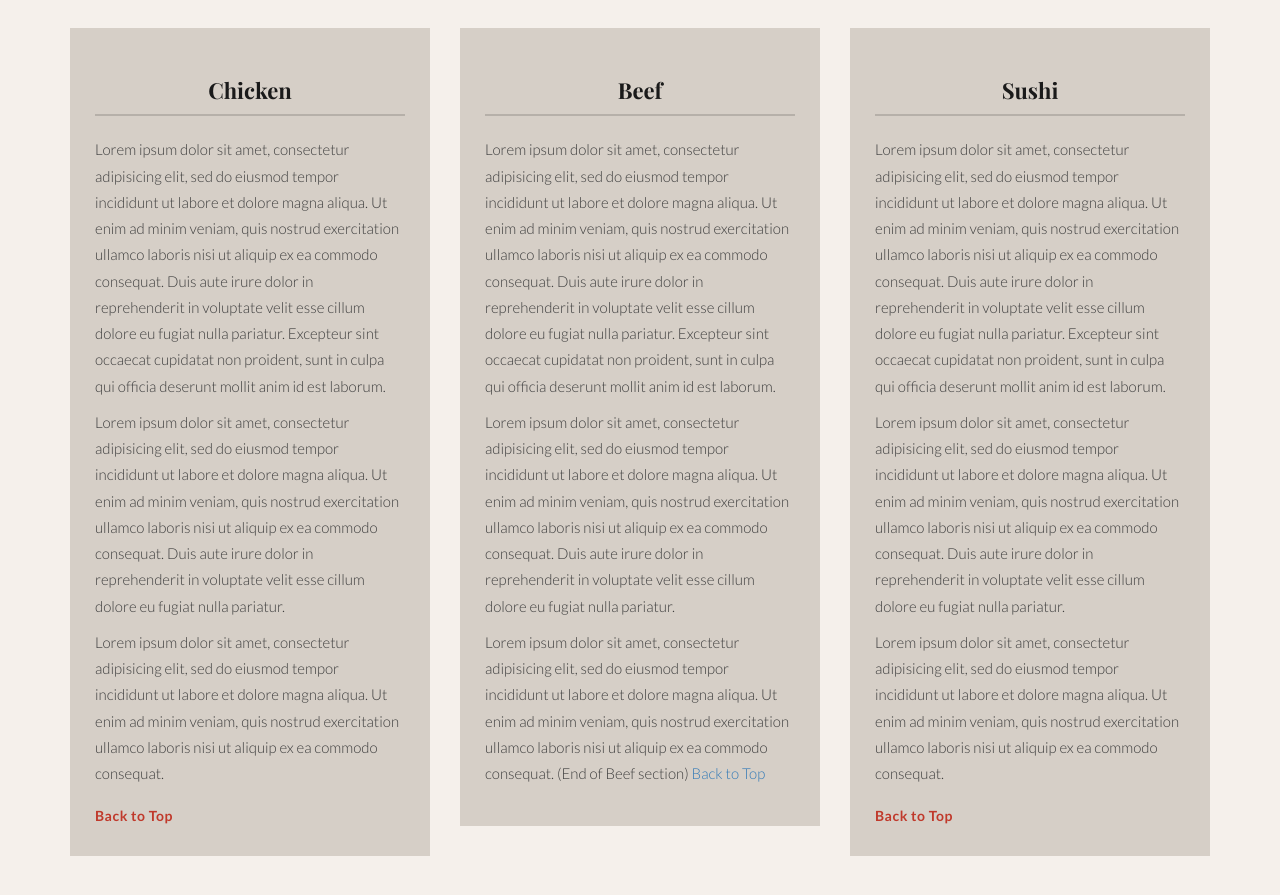
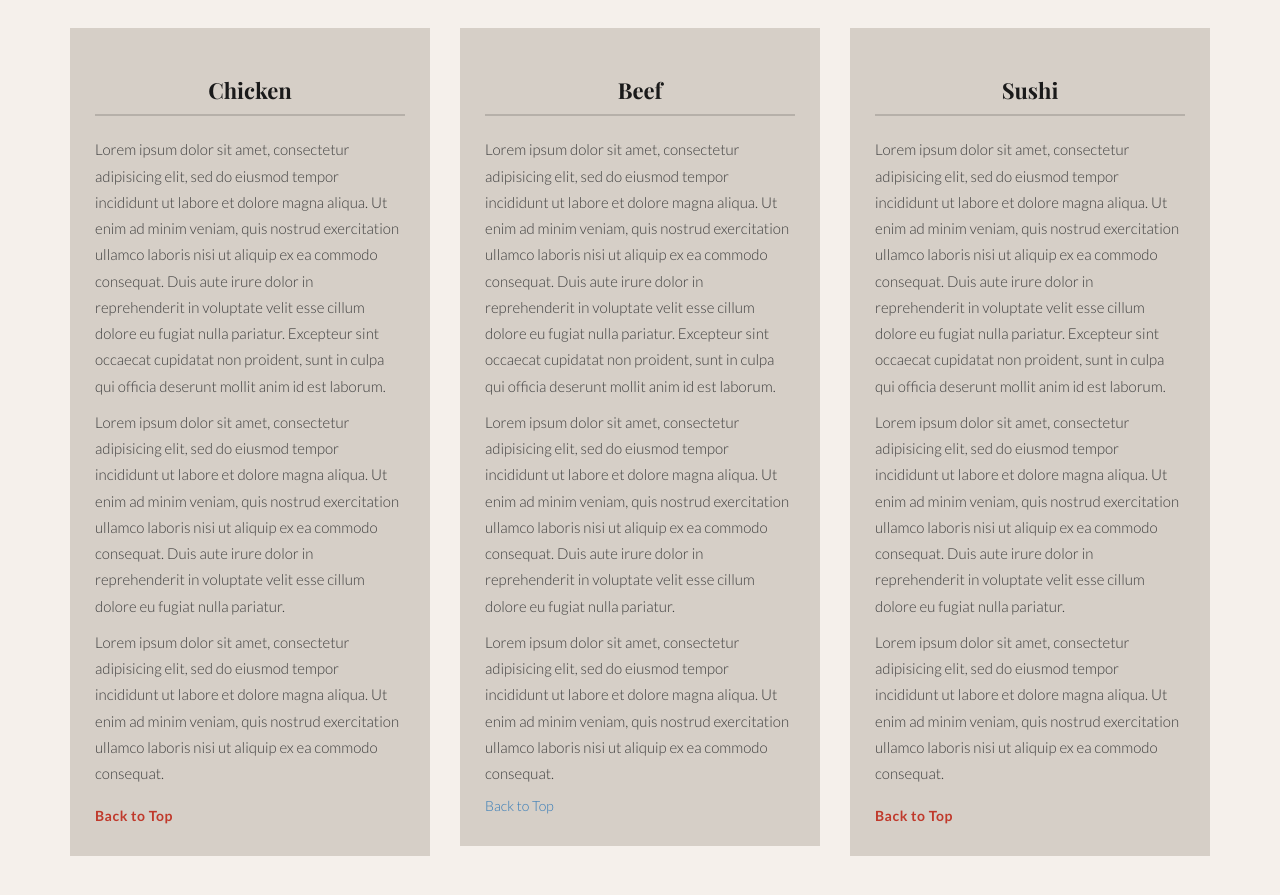
Before and after one commit to Belmondoe/Coursera-coding-assinment, a plain HTML site: page index.html in a window 1280 px wide. Shown: the part 193-1088 px from the top of the page. Drawn offline with nearby package versions, Linux system fonts and the light colour scheme; files that its build step writes are made by us from their sources.

Commit message:
Update index.html

```diff
--- a/index.html
+++ b/index.html
@@ -59,7 +59,7 @@
           <h3>Beef</h3>
           <p>Lorem ipsum dolor sit amet, consectetur adipisicing elit, sed do eiusmod tempor incididunt ut labore et dolore magna aliqua. Ut enim ad minim veniam, quis nostrud exercitation ullamco laboris nisi ut aliquip ex ea commodo consequat. Duis aute irure dolor in reprehenderit in voluptate velit esse cillum dolore eu fugiat nulla pariatur. Excepteur sint occaecat cupidatat non proident, sunt in culpa qui officia deserunt mollit anim id est laborum.</p>
           <p>Lorem ipsum dolor sit amet, consectetur adipisicing elit, sed do eiusmod tempor incididunt ut labore et dolore magna aliqua. Ut enim ad minim veniam, quis nostrud exercitation ullamco laboris nisi ut aliquip ex ea commodo consequat. Duis aute irure dolor in reprehenderit in voluptate velit esse cillum dolore eu fugiat nulla pariatur.</p>
-          <p>Lorem ipsum dolor sit amet, consectetur adipisicing elit, sed do eiusmod tempor incididunt ut labore et dolore magna aliqua. Ut enim ad minim veniam, quis nostrud exercitation ullamco laboris nisi ut aliquip ex ea commodo consequat. (End of Beef section) <a href="#top">Back to Top</a></p>
+          <p>Lorem ipsum dolor sit amet, consectetur adipisicing elit, sed do eiusmod tempor incididunt ut labore et dolore magna aliqua. Ut enim ad minim veniam, quis nostrud exercitation ullamco laboris nisi ut aliquip ex ea commodo consequat.</p> <a href="#top">Back to Top</a>
         </div>
       </div>
 
```
